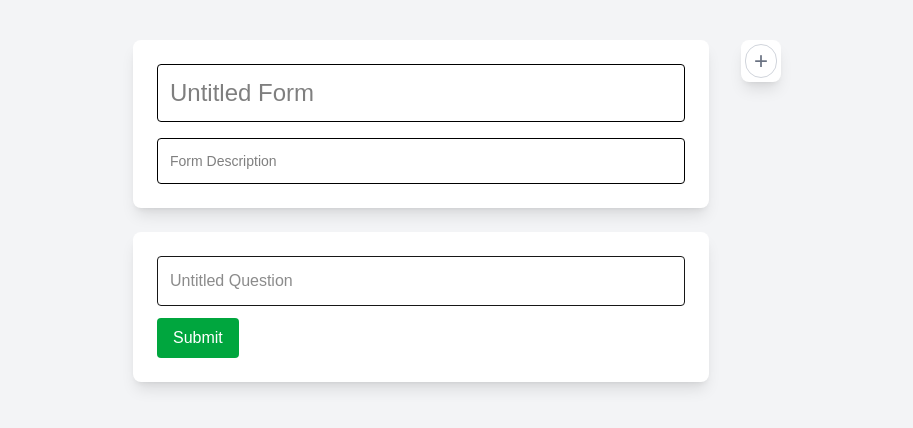
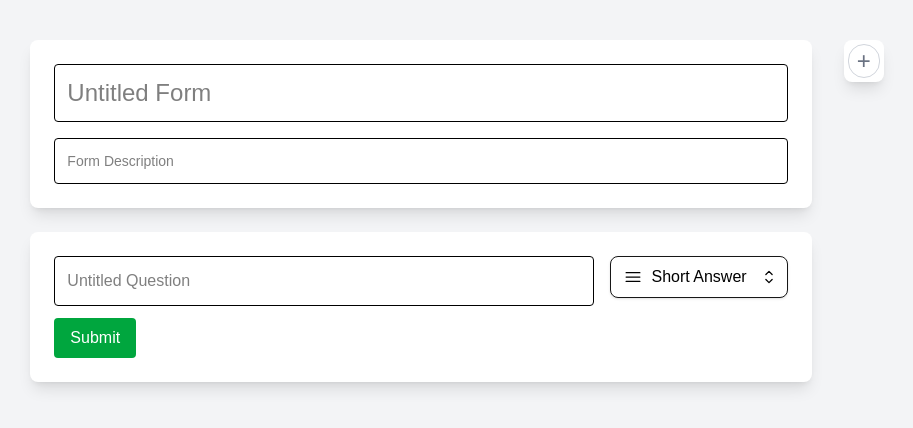
Before and after one commit to aman01197kumar/dynamo-forms, a Next.js app in the folder frontend/: page / in a window 1280 px wide. Shown: the top 428 px of the page, without its empty margins (183-1096 px from the left). Built offline with nearby package versions, Linux system fonts and the light colour scheme.

Commit message:
add:question option dropdown

```diff
--- /dev/null
+++ b/frontend/app/QuestionTypeDropdown.tsx
@@ -0,0 +1,105 @@
+"use client";
+
+import { Fragment, useEffect, useState } from "react";
+import { Listbox, Transition } from "@headlessui/react";
+import {
+  ChevronUpDownIcon,
+  CheckIcon,
+  RectangleGroupIcon,
+  Squares2X2Icon,
+  Bars3Icon,
+  CheckCircleIcon,
+} from "@heroicons/react/24/outline";
+
+const questionTypes = [
+  { id: 1, name: "Short Answer", value: "short-answer", icon: Bars3Icon },
+  {
+    id: 2,
+    name: "Multiple Choice",
+    value: "multiple-choice",
+    icon: Squares2X2Icon,
+  },
+  { id: 3, name: "Checkboxes", value: "checkboxes", icon: CheckCircleIcon },
+  //   { id: 4, name: "", value: "checkboxes", icon: CheckCircleIcon },
+];
+
+interface QuestionTypeDropdownProps {
+  setQuestionType: (type: string) => void;
+}
+
+export default function QuestionTypeDropdown({
+  setQuestionType,
+}: QuestionTypeDropdownProps) {
+  const [selected, setSelected] = useState(questionTypes[0]);
+
+  useEffect(() => {
+    setQuestionType(selected.value);
+  }, [selected]);
+
+  return (
+    <div className="w-60">
+      <Listbox value={selected} onChange={setSelected}>
+        <div className="relative">
+          {/* Button */}
+          <Listbox.Button className="relative w-full cursor-pointer rounded-lg border py-2 pl-3 pr-10 text-left shadow-sm focus:outline-none focus:ring-2 focus:ring-blue-500 bg-white">
+            <span className="flex items-center gap-2">
+              <selected.icon className="h-5 w-5 text-black" />
+              <span className="block truncate text-black">{selected.name}</span>
+            </span>
+
+            <span className="pointer-events-none absolute inset-y-0 right-0 flex items-center pr-2">
+              <ChevronUpDownIcon className="h-5 w-5 text-black" />
+            </span>
+          </Listbox.Button>
+
+          {/* Dropdown Menu */}
+          <Transition
+            as={Fragment}
+            enter="transition duration-150 ease-out"
+            enterFrom="opacity-0 scale-95"
+            enterTo="opacity-100 scale-100"
+            leave="transition duration-100 ease-in"
+            leaveFrom="opacity-100 scale-100"
+            leaveTo="opacity-0 scale-95"
+          >
+            <Listbox.Options className="absolute mt-1 max-h-60 w-full overflow-auto rounded-lg bg-white py-1 text-base shadow-lg ring-1 ring-black ring-opacity-5 focus:outline-none">
+              {questionTypes.map((type) => (
+                <Listbox.Option
+                  key={type.id}
+                  value={type}
+                  className={({ active }) =>
+                    `relative cursor-pointer select-none py-2 pl-10 pr-4 ${
+                      active ? "bg-blue-100 text-blue-900" : "text-gray-900"
+                    }`
+                  }
+                >
+                  {({ selected }) => (
+                    <>
+                      <span className="absolute left-3 top-2 flex items-center gap-2">
+                        <type.icon className="h-5 w-5 text-gray-600" />
+                      </span>
+
+                      <span
+                        className={`block truncate ${
+                          selected ? "font-medium" : "font-normal"
+                        }`}
+                      >
+                        {type.name}
+                      </span>
+
+                      {selected && (
+                        <span className="absolute inset-y-0 right-3 flex items-center">
+                          <CheckIcon className="h-5 w-5 text-blue-600" />
+                        </span>
+                      )}
+                    </>
+                  )}
+                </Listbox.Option>
+              ))}
+            </Listbox.Options>
+          </Transition>
+        </div>
+      </Listbox>
+    </div>
+  );
+}
--- a/frontend/app/page.tsx
+++ b/frontend/app/page.tsx
@@ -1,8 +1,10 @@
 "use client";
 import { useState } from "react";
+import QuestionTypeDropdown from "./QuestionTypeDropdown";
 
 export default function Home() {
   const [fields, setFields] = useState([{ value: "" }]);
+  const [questionType, setQuestionType] = useState("");
 
   const addField = () => {
     setFields([...fields, { value: "" }]);
@@ -21,8 +23,8 @@ export default function Home() {
 
   return (
     <div className="min-h-screen w-full bg-gray-100 flex justify-center items-start py-10">
-      <div className="flex gap-8">
-        <div className="flex flex-col space-y-6 w-full max-w-xl">
+      <div className="flex gap-8 w-2/3">
+        <div className="flex flex-col space-y-6 w-full">
           <form
             onSubmit={handleSubmit}
             className="p-6 bg-white shadow-lg rounded-lg w-full space-y-4"
@@ -44,16 +46,42 @@ export default function Home() {
           <div className="p-6 bg-white shadow-lg rounded-lg w-full space-y-3">
             <div className="flex flex-col space-y-3 rounded">
               {fields.map((field, index) => (
+                <div key={index} className="space-y-3">
+                  {/* Question + Dropdown */}
+                  <div className="flex space-x-4">
                     <input
-                  key={index}
                       type="text"
                       value={field.value}
                       onChange={(e) => handleChange(index, e)}
-                  className="border p-3 rounded w-full"
+                      className="border p-3 rounded w-full text-black focus:outline-blue-500"
                       placeholder="Untitled Question"
                     />
+
+                    <QuestionTypeDropdown setQuestionType={setQuestionType} />
+                  </div>
+
+                  {/* Conditional Rendering for Options */}
+                  {questionType === "multiple-choice" ? (
+                    <div className=" flex flex-col p-3 rounded text-black">
+                      <div>
+                        <input type="radio" value="option1" />
+                        <input className="ml-2 text-black focus:outline-none" placeholder="option"/>
+                      </div>
+                      <div>
+                        <input type="radio" />
+                        <label className="ml-2">Option 2</label>
+                      </div>
+                    </div>
+                  ) : questionType === "checkboxes" ? (
+                    <div className="flex flex-col items-center gap-2">
+                      <input type="checkbox" />
+                      <label className="text-black">Option 1</label>
+                    </div>
+                  ) : null}
+                </div>
               ))}
             </div>
+
             <button
               type="submit"
               className="px-4 py-2 bg-green-600 text-white rounded"
--- a/frontend/package.json
+++ b/frontend/package.json
@@ -9,6 +9,8 @@
     "lint": "eslint"
   },
   "dependencies": {
+    "@headlessui/react": "^2.2.9",
+    "@heroicons/react": "^2.2.0",
     "next": "16.0.5",
     "react": "19.2.0",
     "react-dom": "19.2.0"
```
Also changed, not shown: 1 other file (tests, documents, lock files or other folders). Lines whose indentation alone changed are shown as unchanged.
